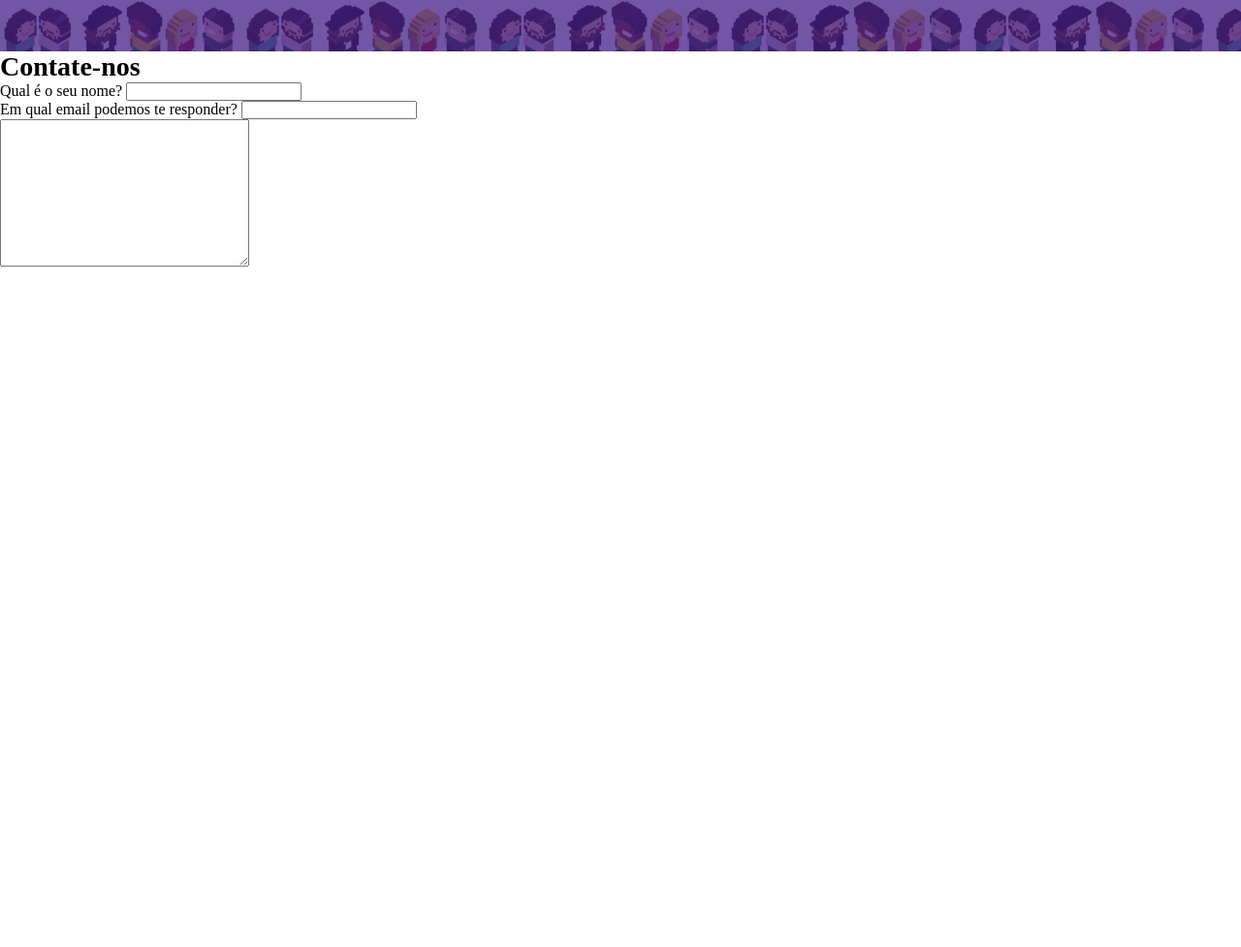
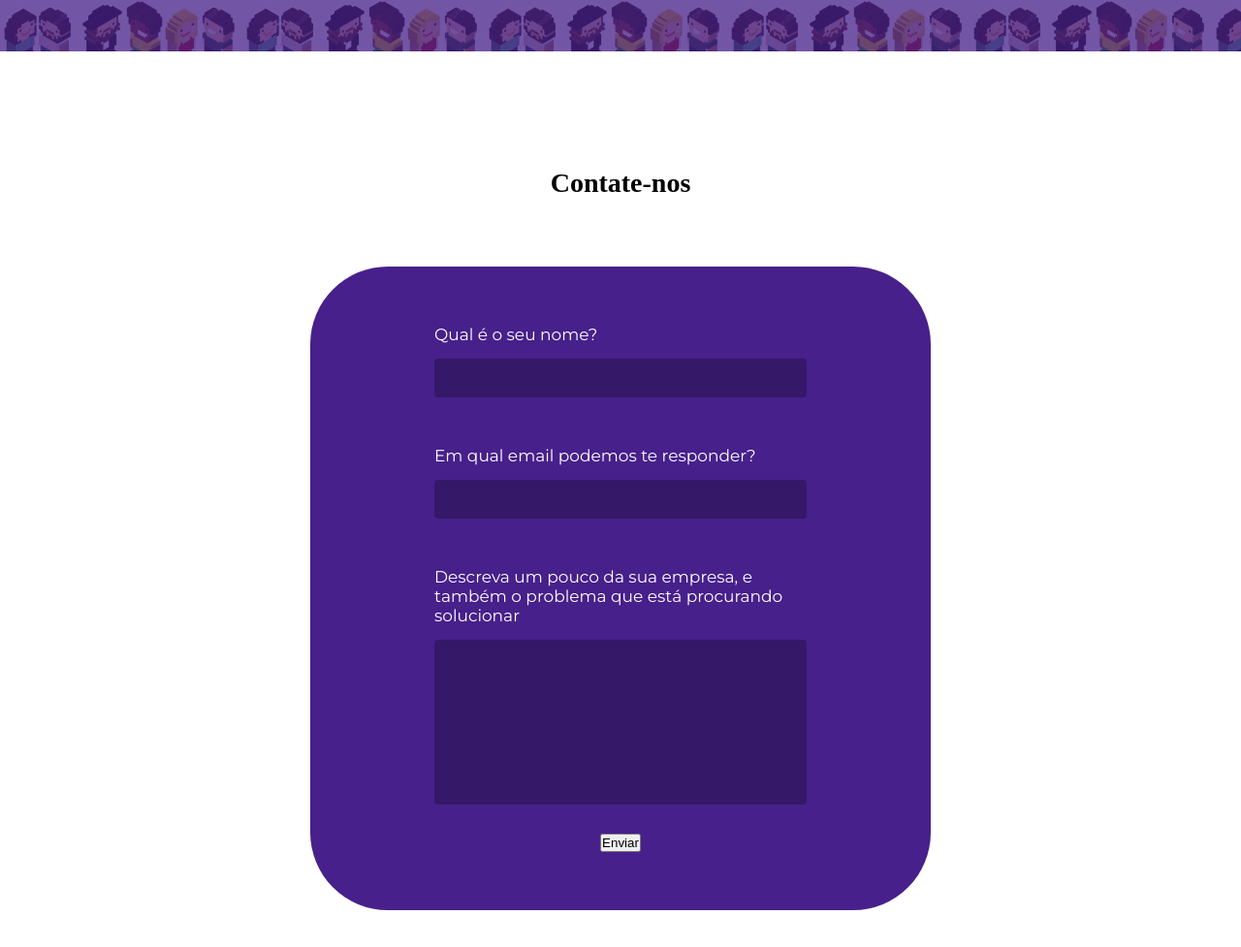
Before and after one commit to Jhenyfer11/gamificaai, a plain HTML site: page index.html in a window 1280 px wide. Shown: the part 2519-3496 px from the top of the page at 97% size. Before the commit the page ends 2798 px from the top, so only its background shows below. Drawn offline with Linux system fonts and the light colour scheme; a web font is replaced by a local one.

Commit message:
feat: seção contato criada

```diff
--- a/index.html
+++ b/index.html
@@ -93,9 +93,10 @@
                 <input type="email">
             </div>
             <div class="campo-descricao">
-                <label for="Descreva um pouco da sua empresa, e também o problema que está procurando solucionar"></label>
+                <label for="">Descreva um pouco da sua empresa, e também o problema que está procurando solucionar</label>
                 <textarea id="" cols="30" rows="10"></textarea>
             </div>
+            <button type="submit">Enviar</button>
         </form>
 
     </section>
--- a/style.css
+++ b/style.css
@@ -203,6 +203,8 @@ h2 {
     background-attachment: fixed;
 
     position: relative;
+
+    margin-bottom: 120px;
 }
 
 .filtro {
@@ -225,10 +227,106 @@ h2 {
 }
 
 #portifolio a {
+    width: fit-content;
+
     color: white;
 
     font-family: "Anta";
     font-size: 28px;
 
     z-index: 1;
+
+    transition: 200ms;
 }
+
+#portifolio a:hover {
+    transform: scale(1.05);
+    transition: 200ms;
+
+}
+
+#contato {
+    text-align: center;
+
+    padding-bottom: 100px;
+    margin-bottom: 100px;
+}
+
+#contato h2 {
+    margin-bottom: 70px;
+}
+
+#contato form {
+    width: 50%;
+
+    margin: 0 auto;
+    padding: 60px 0;
+
+    display: flex;
+    flex-direction: column;
+    align-items: center;
+
+    border-radius: 80px;
+    background-color: var(--roxo-gamifica);
+
+    color: white;
+    font-family: "Montserrat";
+    font-size: 17px;
+}
+
+.campo {
+    width: 60%;
+
+    text-align: left;
+
+    display: flex;
+    flex-direction: column;
+    justify-content: space-between;
+
+    margin-bottom: 50px;
+}
+
+.campo-descricao {
+    width: 60%;
+
+    text-align: left;
+
+    display: flex;
+    flex-direction: column;
+    justify-content: space-between;
+
+    margin-bottom: 30px;
+}
+
+.campo input {
+    height: 40px;
+
+    color: white;
+    background-color: #351868;
+
+    border: none;
+    border-radius: 4px;
+
+    text-indent: 10px;
+
+    outline: none;
+}
+
+.campo-descricao textarea {
+    color: white;
+    background-color: #351868;
+
+    border: none;
+    border-radius: 4px;
+
+    outline: none;
+
+    padding: 10px;
+
+    resize: none;
+}
+
+.campo label, .campo-descricao label {
+    margin-bottom: 15px;
+
+}
```
